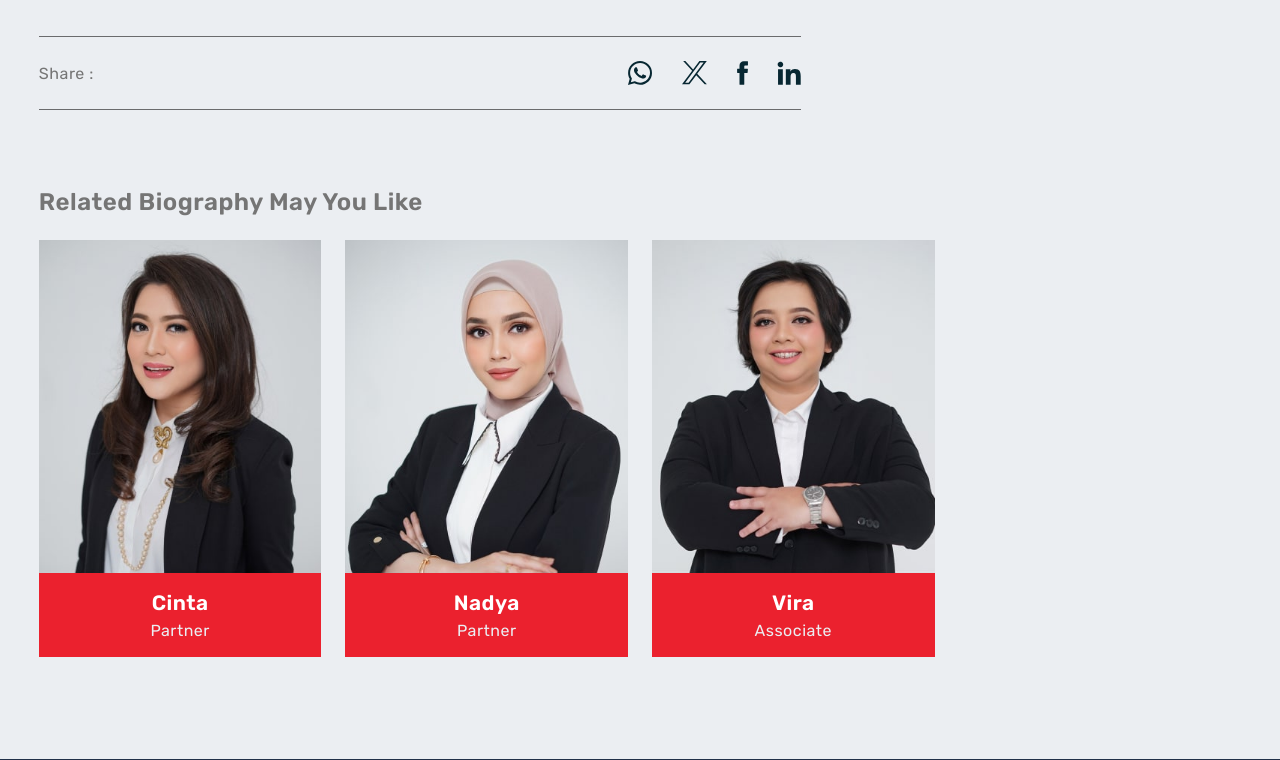
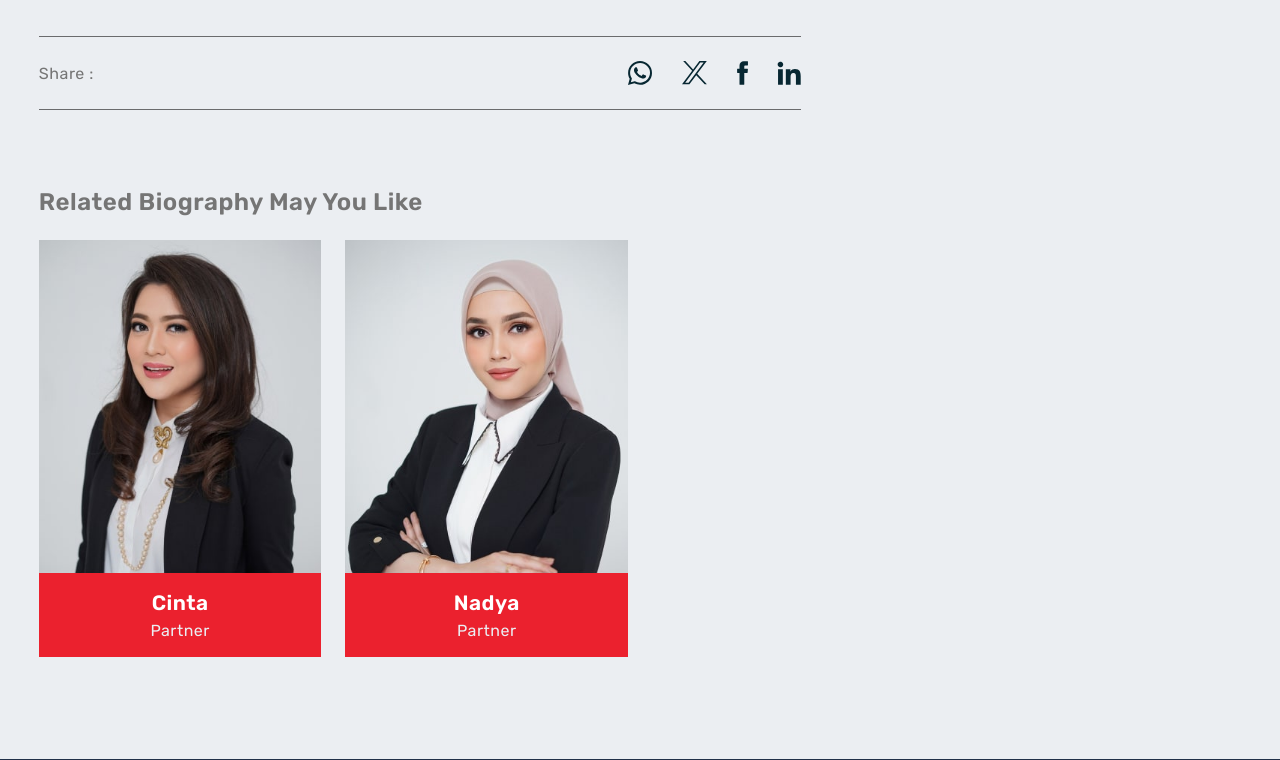
Before and after one commit to ovarz/impavidalaw, a PHP site: page /dewi/index.php in a window 1280 px wide. Shown: the part 1346-2106 px from the top of the page. Run offline with PHP 8.4, Linux system fonts and the light colour scheme.

Commit message:
remove vina

```diff
--- a/css/rancak.css
+++ b/css/rancak.css
@@ -239,6 +239,8 @@ textarea.scb-form{min-height:144px;}
   .saop-list{grid-template-columns:repeat(3,1fr); grid-gap:var(--size-5);}
   .saop-box{padding:var(--size-5);}
 
+  .founderlist-box{width:100%; max-width:377pxx; margin:0 auto;}
+
   .articlelist{grid-template-columns:repeat(3,1fr); grid-gap:var(--size-4); margin-top:var(--size-5);}
 
 
--- a/module/founder-list.php
+++ b/module/founder-list.php
@@ -4,7 +4,7 @@
     $founder_array[]=array('founder_id'=>'cinta','founder_name'=>'Cinta Indah K. Pratami Trisulo, S.H.','founder_title'=>'Partner');
     $founder_array[]=array('founder_id'=>'nadya','founder_name'=>'','founder_title'=>'Partner');
     $founder_array[]=array('founder_id'=>'dewi','founder_name'=>'','founder_title'=>'Partner');
-    $founder_array[]=array('founder_id'=>'vira','founder_name'=>'','founder_title'=>'Associate');
+    //$founder_array[]=array('founder_id'=>'vira','founder_name'=>'','founder_title'=>'Associate');
     foreach($founder_array as $founder_list){
   ?>
     <?php if($founder_list['founder_id'] != $show_founder) { ?>
```
